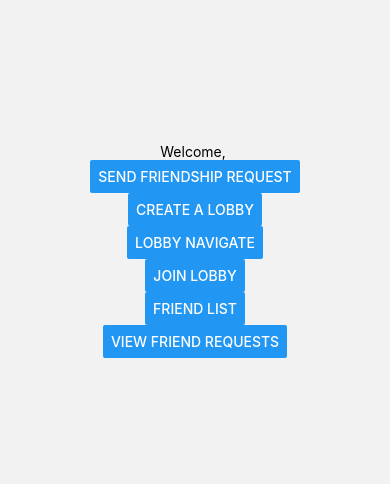
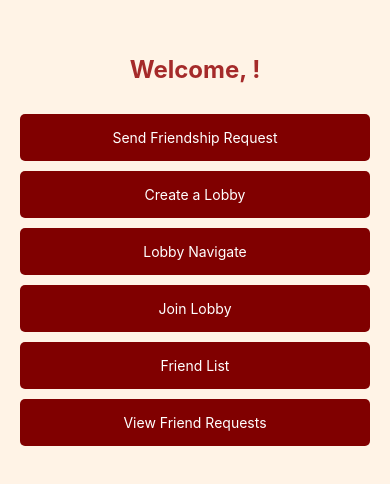
Before and after one commit to CankayaUniversity/ceng-407-408-2023-2024-Blast-Strike, a React Native app in the folder CodeSrc/blaststrike/: screen /HomeScreen in a window 390 px wide. Shown: the part 172-656 px from the top of the page. Built offline with nearby package versions, Linux system fonts and the light colour scheme; no server answers.

Commit message:
UI added

```diff
--- a/CodeSrc/blaststrike/app/screens/CreateLobbyPopup.js
+++ b/CodeSrc/blaststrike/app/screens/CreateLobbyPopup.js
@@ -1,6 +1,6 @@
 // CreateLobbyPopup.js
 import React, { useEffect, useState } from 'react';
-import { Modal, View, Text, TextInput, Button, StyleSheet } from 'react-native';
+import { Modal, View, Text, TextInput, Button, StyleSheet, TouchableOpacity } from 'react-native';
 import { getFirestore} from 'firebase/firestore';
 import { getAuth } from 'firebase/auth';
 import axios from 'axios';
@@ -82,24 +82,28 @@ const CreateLobbyPopup = ({ visible, onClose,navigation }) => {
               onChangeText={setNameOfLobby}
               style={styles.input}
             />
-            <View style={{flexDirection: 'row'}}>
-                <View style={{ marginRight: 10 }}>
-                    <Button
-                        title='Join Team Blue'
+            <View style={{flexDirection: 'vertical'}}>
+              <View>
+                  <TouchableOpacity
+                    style = {[styles.button, {backgroundColor: 'deepskyblue'}]}
                     onPress={() => {
                       selectedTeam='teamBlue';
                       handleLobbyCreate();
                     }}
-                    />
+                  >
+                    <Text>Join Team Blue</Text>
+                  </TouchableOpacity>
                </View>
-                <View style={{ marginLeft: 10 }}>
-                    <Button
-                        title="Join Team Red"
+                <View>
+                    <TouchableOpacity
+                      style = {[styles.button, {backgroundColor: 'red'}]}
                       onPress={() => {
                         selectedTeam='teamRed';
                         handleLobbyCreate();
                       }}
-                    />
+                    >
+                      <Text>Join Team Red</Text>
+                    </TouchableOpacity>
                 </View>
             </View>
           </View>
@@ -116,7 +120,7 @@ const CreateLobbyPopup = ({ visible, onClose,navigation }) => {
     },
     modalView: {
       margin: 20,
-      backgroundColor: 'white',
+      backgroundColor: 'linen',
       borderRadius: 20,
       padding: 35,
       alignItems: 'center',
@@ -136,7 +140,19 @@ const CreateLobbyPopup = ({ visible, onClose,navigation }) => {
       padding: 10,
       width: '100%',
     },
-
+    buttonContainer: {
+      flexDirection: 'row',
+      justifyContent: 'space-between',
+      alignItems: 'center',
+      width: '100%',
+    },
+    button: {
+      backgroundColor: 'darkorange',
+      borderRadius: 4,
+      paddingVertical: 12,
+      paddingHorizontal: 32,
+      marginBottom: 20,
+    },
   });
 
   export default CreateLobbyPopup;
--- a/CodeSrc/blaststrike/app/screens/HomeScreen.js
+++ b/CodeSrc/blaststrike/app/screens/HomeScreen.js
@@ -1,5 +1,5 @@
 import React, { useState } from 'react';
-import { View, Text, StyleSheet, Button } from 'react-native';
+import { View, Text, StyleSheet, Button, TouchableOpacity } from 'react-native';
 import SendingRequestPopup from './SendingRequestPopup';
 import FriendRequestsView from './FriendRequestView';
 import CreateLobbyPopup from './CreateLobbyPopup';
@@ -18,13 +18,27 @@ const HomeScreen = ({ navigation }) => {
 
   return (
     <View style={styles.container}>
-      <Text>Welcome, {userData ? userData.username : ''}</Text>
-      <Button title='Send Friendship Request' onPress={() => setPopupVisible(true)} />
-      <Button title='Create a Lobby' onPress={() => setCreateLobbyPopupVisible(true)} />
-      <Button title='Lobby Navigate' onPress={() => navigation.navigate('Lobby')} />
-      <Button title='Join Lobby' onPress={() => setJoinLobbyPopupVisible(true)} />
-      <Button title='Friend List' onPress={() => setDisplayFriendsPopUpVisible(true)} />
-      <Button title="View Friend Requests" onPress={() => setFriendRequestPopupVisible(!friendRequestPopupVisible)} />
+      <Text style={styles.title}>Welcome, {userData ? userData.username : ''}!</Text>
+      <View style={styles.buttonContainer}>
+        <TouchableOpacity style = {styles.button} onPress={() => setPopupVisible(true)}>
+          <Text style = {styles.buttonText}>Send Friendship Request</Text>
+        </TouchableOpacity>
+        <TouchableOpacity style = {styles.button} onPress={() => setCreateLobbyPopupVisible(true)}>
+          <Text style = {styles.buttonText}>Create a Lobby</Text>
+        </TouchableOpacity>
+        <TouchableOpacity style = {styles.button} onPress={() => navigation.navigate('Lobby')}>
+          <Text style = {styles.buttonText}>Lobby Navigate</Text>
+        </TouchableOpacity>
+        <TouchableOpacity style = {styles.button} onPress={() => setJoinLobbyPopupVisible(true)}>
+          <Text style = {styles.buttonText}>Join Lobby</Text>
+        </TouchableOpacity>
+        <TouchableOpacity style = {styles.button} onPress={() => setDisplayFriendsPopUpVisible(true)}>
+          <Text style = {styles.buttonText}>Friend List</Text>
+        </TouchableOpacity>
+        <TouchableOpacity style = {styles.button} onPress={() => setFriendRequestPopupVisible(!friendRequestPopupVisible)}>
+          <Text style = {styles.buttonText}>View Friend Requests</Text>
+        </TouchableOpacity>
+      </View>
 
       {friendRequestPopupVisible && <FriendRequestsView userData={userData} />}
 
@@ -58,6 +72,37 @@ const styles = StyleSheet.create({
     flex: 1,
     justifyContent: 'center',
     alignItems: 'center',
+    backgroundColor: '#fff3e6',
+    padding:20
+  },
+  title: {
+    fontSize: 24,
+    fontWeight: 'bold',
+    marginBottom: 20,
+    textAlign: 'center',
+    color: 'brown'
+  },
+  buttonContainer: {
+    flexDirection: 'vertical',
+    justifyContent: 'space-between',
+    alignItems: 'center',
+    width: '100%',
+  },
+  buttonRow: {
+    flexDirection: 'row',
+    justifyContent: 'space-between',
+    width: '48%',
+  },
+  button: {
+    width: '100%',
+    padding: 15,
+    backgroundColor: 'maroon',
+    alignItems: 'center',
+    borderRadius: 5,
+    marginTop: 10,
+  },
+  buttonText: {
+    color: 'white'
   },
 });
 
--- a/CodeSrc/blaststrike/app/screens/LoginScreen.js
+++ b/CodeSrc/blaststrike/app/screens/LoginScreen.js
@@ -25,7 +25,8 @@ export default function LoginScreen({ navigation }) {
 
   return (
     <View style={styles.container}>
-      <Text style={styles.title}>Login</Text>
+      <Text style = {[{color: 'brown'}, {fontSize: 20}, {fontStyle: 'italic'}]}>Welcome to BlastStrike!</Text>
+      <Text style={styles.title}>Login to play!</Text>
       <TextInput
         placeholder="Email"
         value={email}
@@ -61,7 +62,7 @@ const styles = StyleSheet.create({
     justifyContent: 'center',
     alignItems: 'center',
     padding: 20,
-    backgroundColor: '#f5f5f5',
+    backgroundColor: '#fff3e6',
   },
   title: {
     fontSize: 24,
@@ -80,7 +81,7 @@ const styles = StyleSheet.create({
   button: {
     width: '100%',
     padding: 15,
-    backgroundColor: '#007bff',
+    backgroundColor: '#firebrick',
     alignItems: 'center',
     borderRadius: 5,
     marginTop: 10,
@@ -93,6 +94,6 @@ const styles = StyleSheet.create({
     marginTop: 15,
   },
   registerButtonText: {
-    color: '#007bff',
+    color: '#brown',
   },
 });
--- a/CodeSrc/blaststrike/app/screens/RegisterScreen.js
+++ b/CodeSrc/blaststrike/app/screens/RegisterScreen.js
@@ -36,6 +36,7 @@ export default function RegisterScreen({ navigation }) {
   return (
     <View style={styles.container}>
       {/* Existing TextInput and Button elements */}
+      <Text style = {{color: 'brown', fontSize:20}}>Register to play!</Text>
       <TextInput
         placeholder="Username"
         value={username}
@@ -58,7 +59,9 @@ export default function RegisterScreen({ navigation }) {
       {isLoading ? (
         <ActivityIndicator size="large" color="#0000ff" />
       ) : (
-        <Button title="Sign Up" onPress={handleSignUp} />
+        <TouchableOpacity style = {styles.button} onPress={handleSignUp}>
+          <Text style = {{color:'white', fontSize:15}}>SIGN UP</Text>
+        </TouchableOpacity>
       )}
       {/* Back to Login Button */}
       <TouchableOpacity onPress={() => navigation.navigate('Login')} style={styles.backButton}>
@@ -75,6 +78,7 @@ const styles = StyleSheet.create({
     justifyContent: 'center',
     alignItems: 'center',
     padding: 20,
+    backgroundColor: '#fff3e6'
   },
   input: {
     width: '100%',
@@ -89,7 +93,15 @@ const styles = StyleSheet.create({
     marginTop: 15,
   },
   backButtonText: {
-    color: '#007bff',
+    color: '#brown',
+  },
+  button: {
+    width: '100%',
+    padding: 15,
+    backgroundColor: 'firebrick',
+    alignItems: 'center',
+    borderRadius: 5,
+    marginTop: 10,
   },
   // Existing styles...
 });
```
Lines whose indentation alone changed are shown as unchanged.
